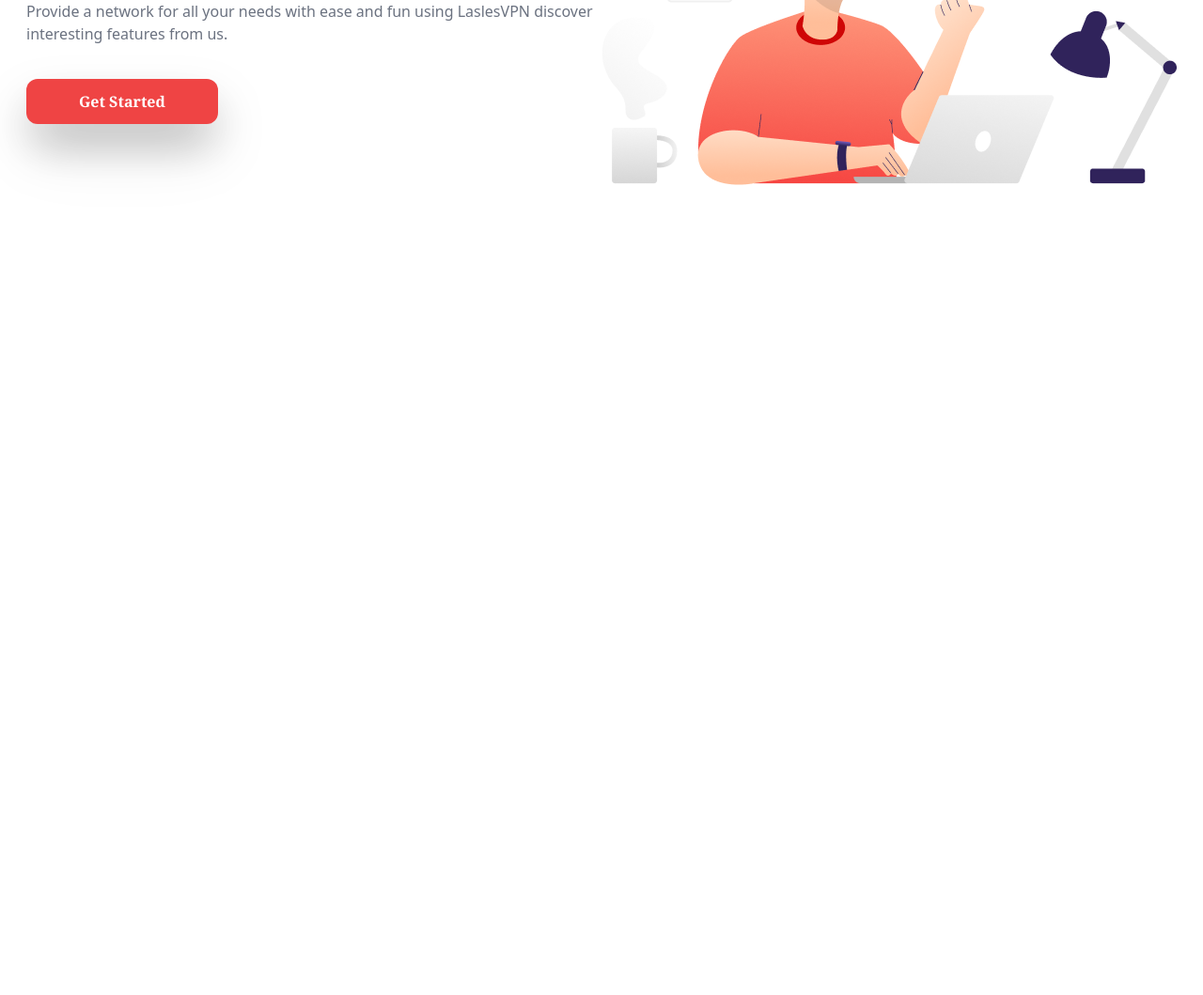
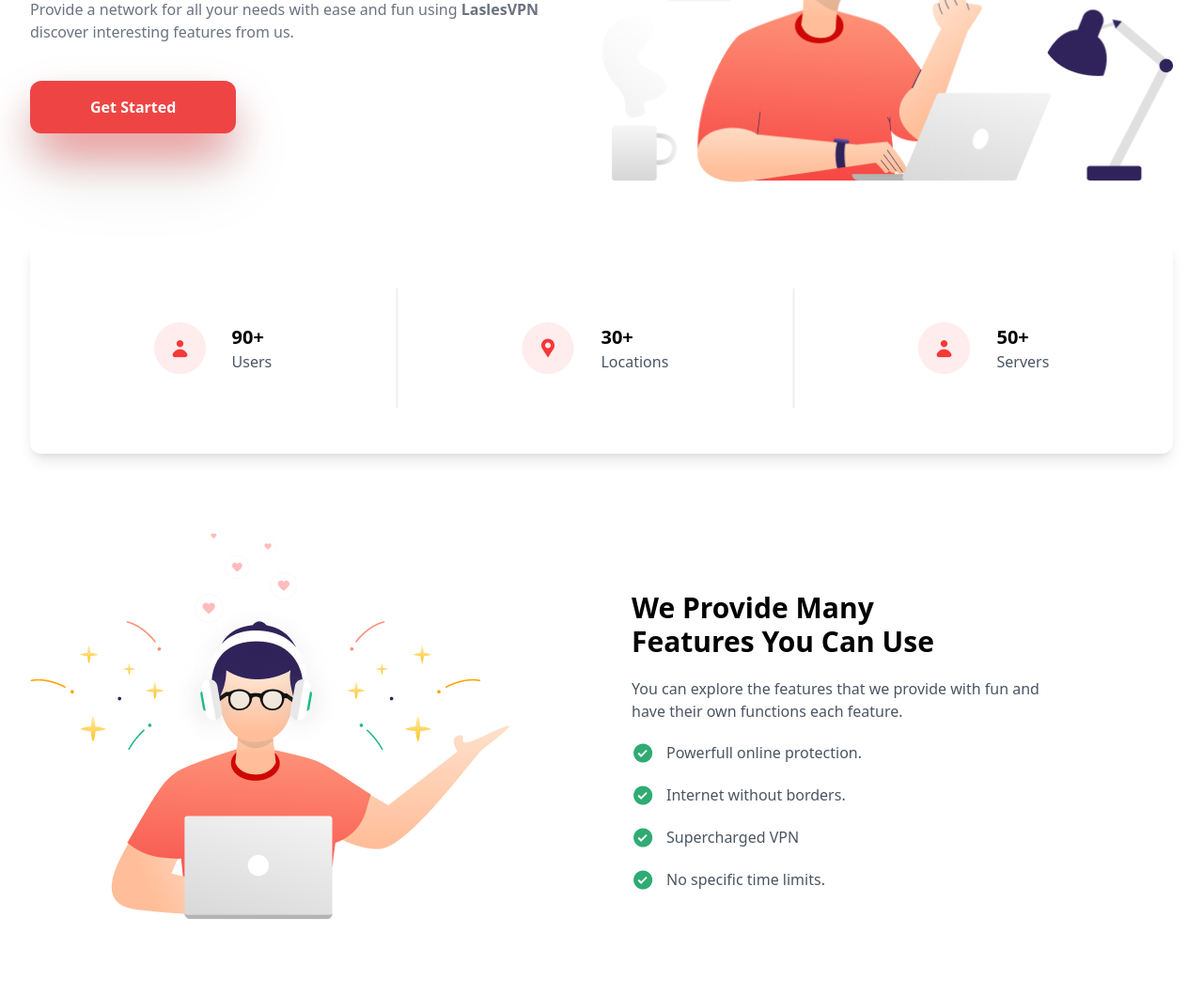
Before and after one commit to Nick-Lemy/laslesvpn-clone, a website built with Vite: page src/index.html in a window 1280 px wide. Shown: the part 314-1373 px from the top of the page at 94% size. Before the commit the page ends 800 px from the top, so only its background shows below. Built offline with nearby package versions, Linux system fonts and the light colour scheme.

Commit message:
first section done

```diff
--- a/src/index.html
+++ b/src/index.html
@@ -8,8 +8,8 @@
     <link rel="stylesheet" href="index.css">
 </head>
 
-<body class="px-7 py-5 h-screen w-full">
-    <header>
+<body class="py-5 max-w-screen-xl h-screen mx-auto">
+    <header class="px-8">
         <div class="nav flex flex-row justify-between">
             <div class="logo">
                 <img src="/assets/Logo.png" alt="lasles-logo">
@@ -34,14 +34,15 @@
             <div class="left flex-1 self-center">
                 <h1 class="text-5xl font-semibold">
                     Want anything to be <br>
-                    easy with <span class="font-bold">LaslesVPN</span>.
+                    easy with <span class="font-extrabold">LaslesVPN</span>.
                 </h1>
-                <p class="text-gray-500 mt-6 font-medium">
-                    Provide a network for all your needs with ease and fun using LaslesVPN discover interesting features
+                <p class="text-gray-500 mt-9 font-medium">
+                    Provide a network for all your needs with ease and fun using <span
+                        class="font-bold">LaslesVPN</span> <br>discover interesting features
                     from us.
                 </p>
                 <button
-                    class="shadow-2xl drop-shadow-2xl mt-9 px-14 py-3 font-serif bg-red-500 text-white font-semibold rounded-xl">
+                    class="shadow-2xl shadow-red-400 drop-shadow-2xl mt-10 px-16 py-4 bg-red-500 text-white font-bold rounded-xl">
                     Get Started
                 </button>
             </div>
@@ -49,7 +50,77 @@
                 <img src="/assets/hero.png" alt="">
             </div>
         </div>
+        <div class="flex hero-bottom w-full py-12 shadow-lg rounded-b-xl">
+            <div class="flex gap-7 [&>*]:self-center mx-auto">
+                <div class="col-span-1">
+                    <img src="/assets/user.png" alt="">
+                </div>
+                <div class="">
+                    <h2 class="font-extrabold text-xl">90+</h2>
+                    <p class="text-gray-600">Users</p>
+                </div>
+
+            </div>
+            <img src="/assets/line.png" alt="">
+            <div class="flex gap-7 [&>*]:self-center mx-auto">
+                <div class="col-span-1">
+                    <img src="/assets/location.png" alt="">
+                </div>
+                <div class="">
+                    <h2 class="font-extrabold text-xl">30+</h2>
+                    <p class="text-gray-600">Locations</p>
+                </div>
+            </div>
+            <img src="/assets/line.png" alt="">
+            <div class="flex gap-7 [&>*]:self-center mx-auto">
+                <div class="col-span-1">
+                    <img src="/assets/user.png" alt="">
+                </div>
+                <div class="">
+                    <h2 class="font-extrabold text-xl">50+</h2>
+                    <p class="text-gray-600">Servers</p>
+                </div>
+            </div>
+        </div>
     </header>
+    <main class="px-8">
+        <section class="py-20">
+            <div class="flex flex-row justify-center items-center mx-auto">
+                <div class="flex-1">
+                    <img src="/assets/section2.png" alt="">
+                </div>
+                <div class="flex-1 max-w-xl pt-14 [&>*]:mb-5">
+                    <h1 class="text-3xl font-bold">
+                        We Provide Many <br>
+                        Features You Can Use
+                    </h1>
+                    <p class="text-gray-600">
+                        You can explore the features that
+                        we provide with fun and <br>have their own functions each feature.
+                    </p>
+                    <div class="flex gap-3">
+                        <img src="/assets/checked.png" alt="">
+                        <p class="text-gray-600">Powerfull online protection.</p>
+                    </div>
+
+                    <div class="flex gap-3">
+                        <img src="/assets/checked.png" alt="">
+                        <p class="text-gray-600">Internet without borders.</p>
+                    </div>
+
+                    <div class="flex gap-3">
+                        <img src="/assets/checked.png" alt="">
+                        <p class="text-gray-600">Supercharged VPN</p>
+                    </div>
+
+                    <div class="flex gap-3">
+                        <img src="/assets/checked.png" alt="">
+                        <p class="text-gray-600">No specific time limits.</p>
+                    </div>
+                </div>
+            </div>
+        </section>
+    </main>
 </body>
 
 </html>
```
Also changed, not shown: assets/Server.png (added), assets/checked.png (added), assets/line.png (added), assets/location.png (added), assets/user.png (added).
